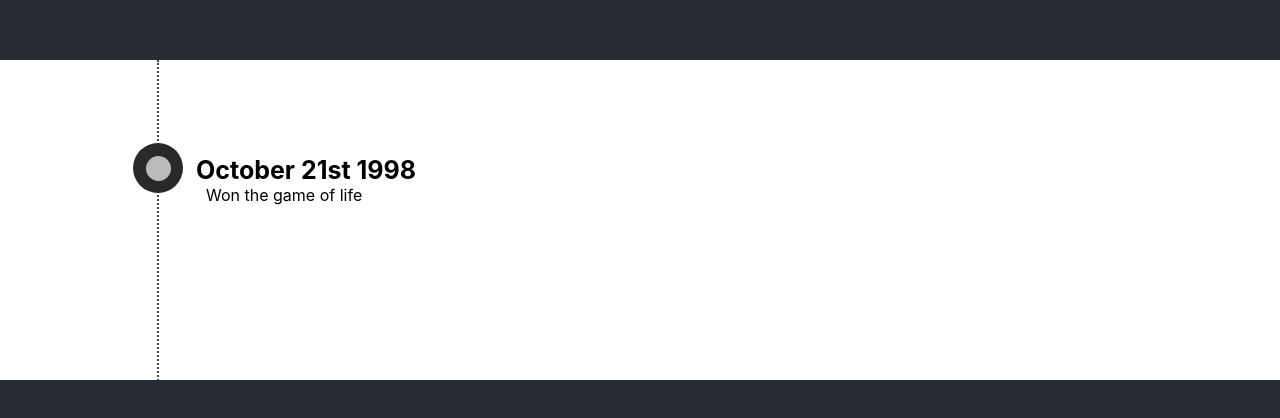
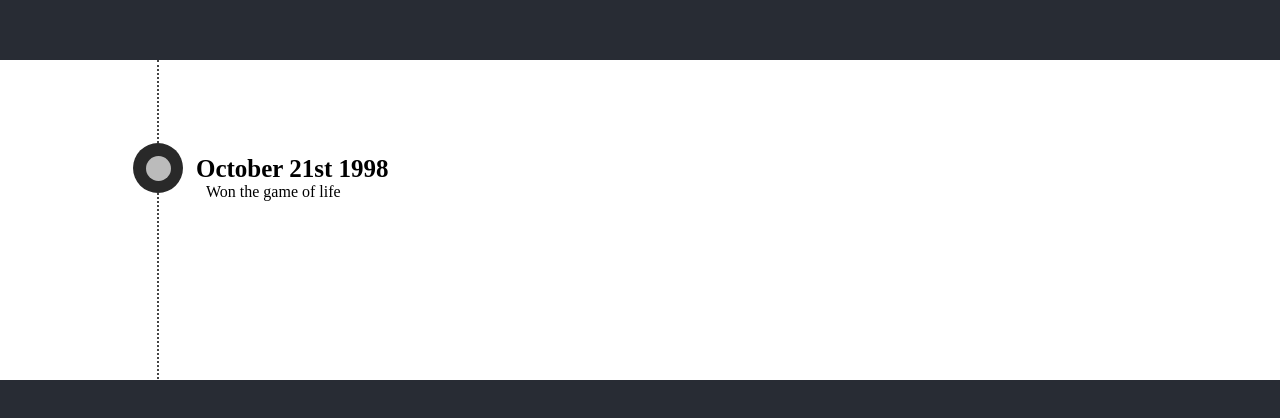
Before and after one commit to WesleyEspinoza/Resume-Site, a React (Create React App) app: page / in a window 1280 px wide. Shown: the part 2060-2478 px from the top of the page. Built offline with nearby package versions, Linux system fonts and the light colour scheme.

Commit message:
added more fonts

```diff
--- a/src/Components/Timeline/TimeNode/TimeNode.css
+++ b/src/Components/Timeline/TimeNode/TimeNode.css
@@ -42,6 +42,7 @@
     position: relative;
     left: 100px;
     top: -93px;
+    font-family: var(--font);
     font-size: 25px;
     z-index: 9;
     width: fit-content;
@@ -51,6 +52,7 @@
     display: flex;
     position: relative;
     width: fit-content;
+    font-family: var(--font);
     left: 110px;
     top: -110px;
 }
```
